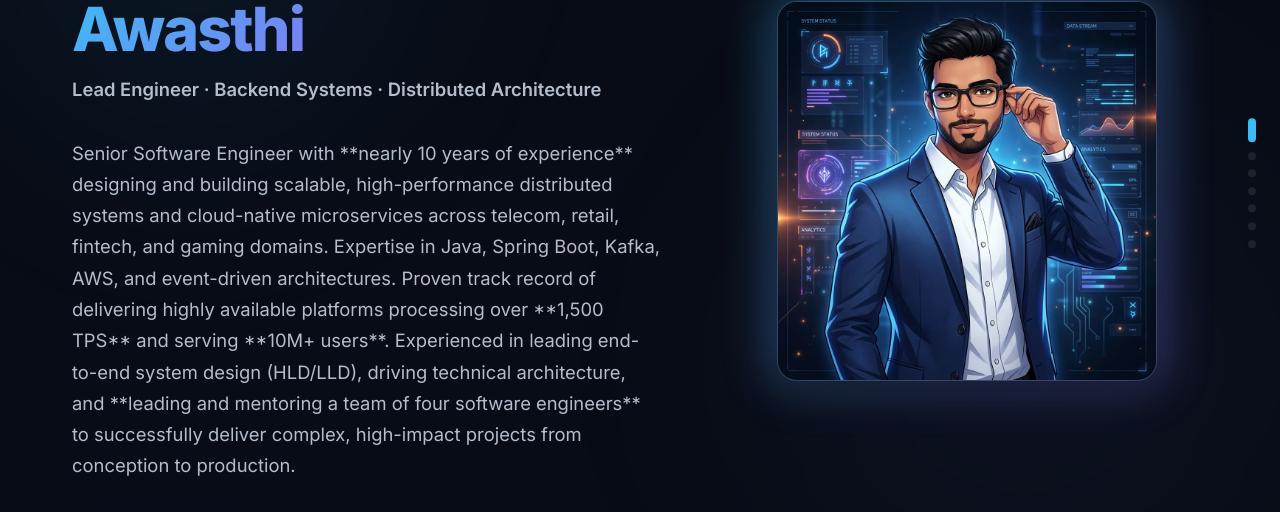
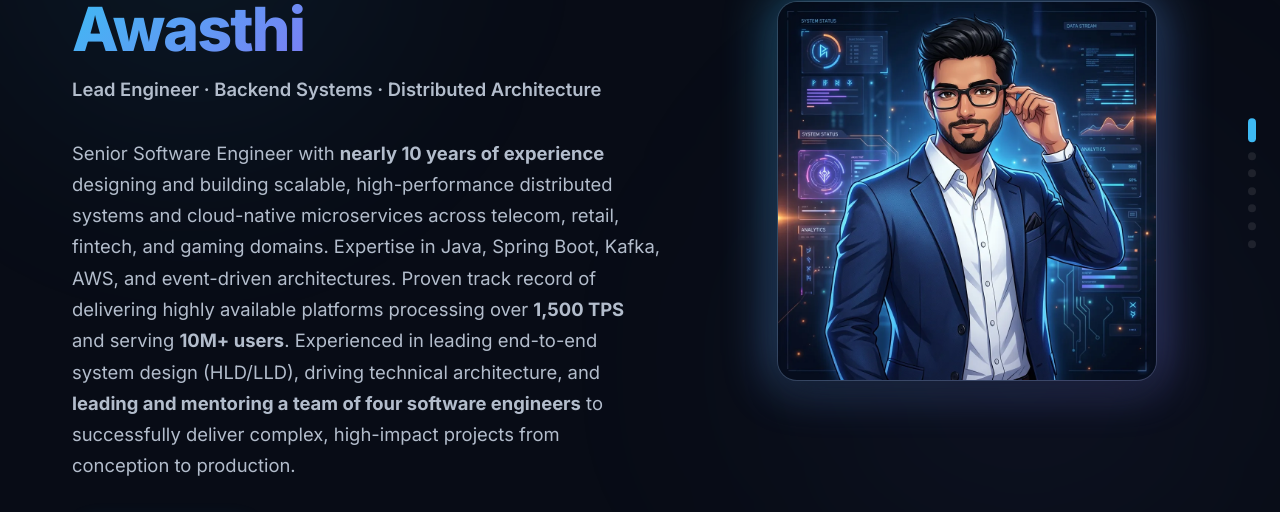
Before and after one commit to dharamcodes/portfolio, a Next.js app: page / in a window 1280 px wide. Shown: the part 217-729 px from the top of the page. Built offline with nearby package versions, Linux system fonts and the light colour scheme; no server answers.

Commit message:
Versions fixed

```diff
--- a/src/components/layout/MuiMobileApp/MuiMobileApp.tsx
+++ b/src/components/layout/MuiMobileApp/MuiMobileApp.tsx
@@ -96,6 +96,16 @@ interface MuiMobileAppProps {
   blogs: Blog[];
   education: Education[];
 }
+
+const renderBoldText = (text: string) => {
+  const parts = text.split(/(\*\*.*?\*\*)/g);
+  return parts.map((part, index) => {
+    if (part.startsWith("**") && part.endsWith("**")) {
+      return <strong key={index}>{part.slice(2, -2)}</strong>;
+    }
+    return part;
+  });
+};
 
 export function MuiMobileApp({
   personalInfo,
@@ -286,7 +296,7 @@ export function MuiMobileApp({
                     About Me
                   </Typography>
                   <Typography variant="body2" sx={{ lineHeight: 1.7, color: "text.secondary" }}>
-                    {personalInfo.summary}
+                    {renderBoldText(personalInfo.summary)}
                   </Typography>
                 </CardContent>
               </Card>
--- a/src/components/sections/Hero/Hero.tsx
+++ b/src/components/sections/Hero/Hero.tsx
@@ -9,6 +9,16 @@ interface HeroProps {
     profileImage: string;
   };
 }
+
+const renderBoldText = (text: string) => {
+  const parts = text.split(/(\*\*.*?\*\*)/g);
+  return parts.map((part, index) => {
+    if (part.startsWith("**") && part.endsWith("**")) {
+      return <strong key={index}>{part.slice(2, -2)}</strong>;
+    }
+    return part;
+  });
+};
 
 export function Hero({ personal }: HeroProps) {
   return (
@@ -25,7 +35,7 @@ export function Hero({ personal }: HeroProps) {
         <p className={styles["hero-role"]}>
           Lead Engineer · Backend Systems · Distributed Architecture
         </p>
-        <p>{personal.summary}</p>
+        <p>{renderBoldText(personal.summary)}</p>
         <div className={styles["hero-cta-row"]} suppressHydrationWarning>
           <a href="#experience" className="btn btn-primary">
             View Experience
```
Also changed, not shown: 1 other file (tests, documents, lock files or other folders).
